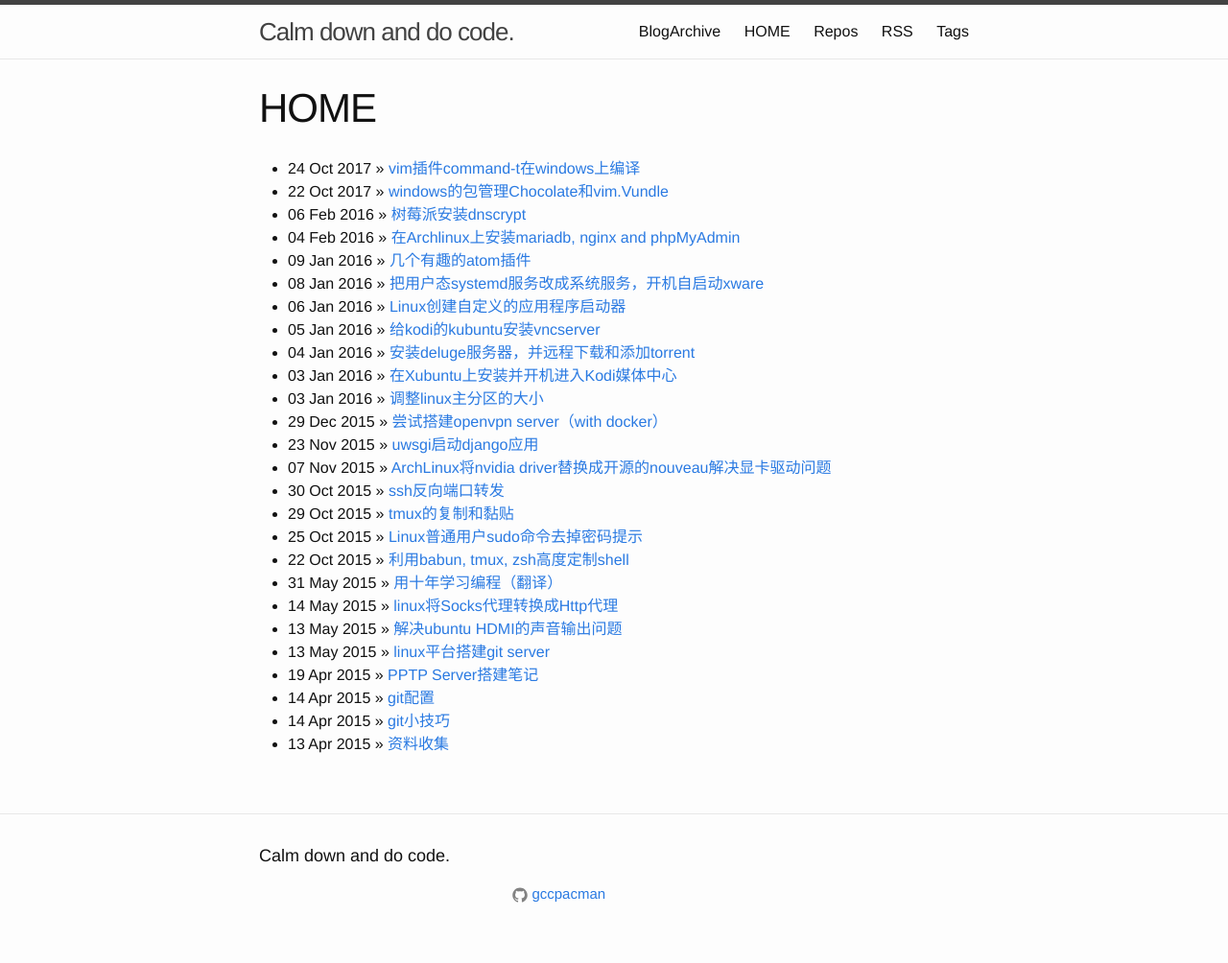
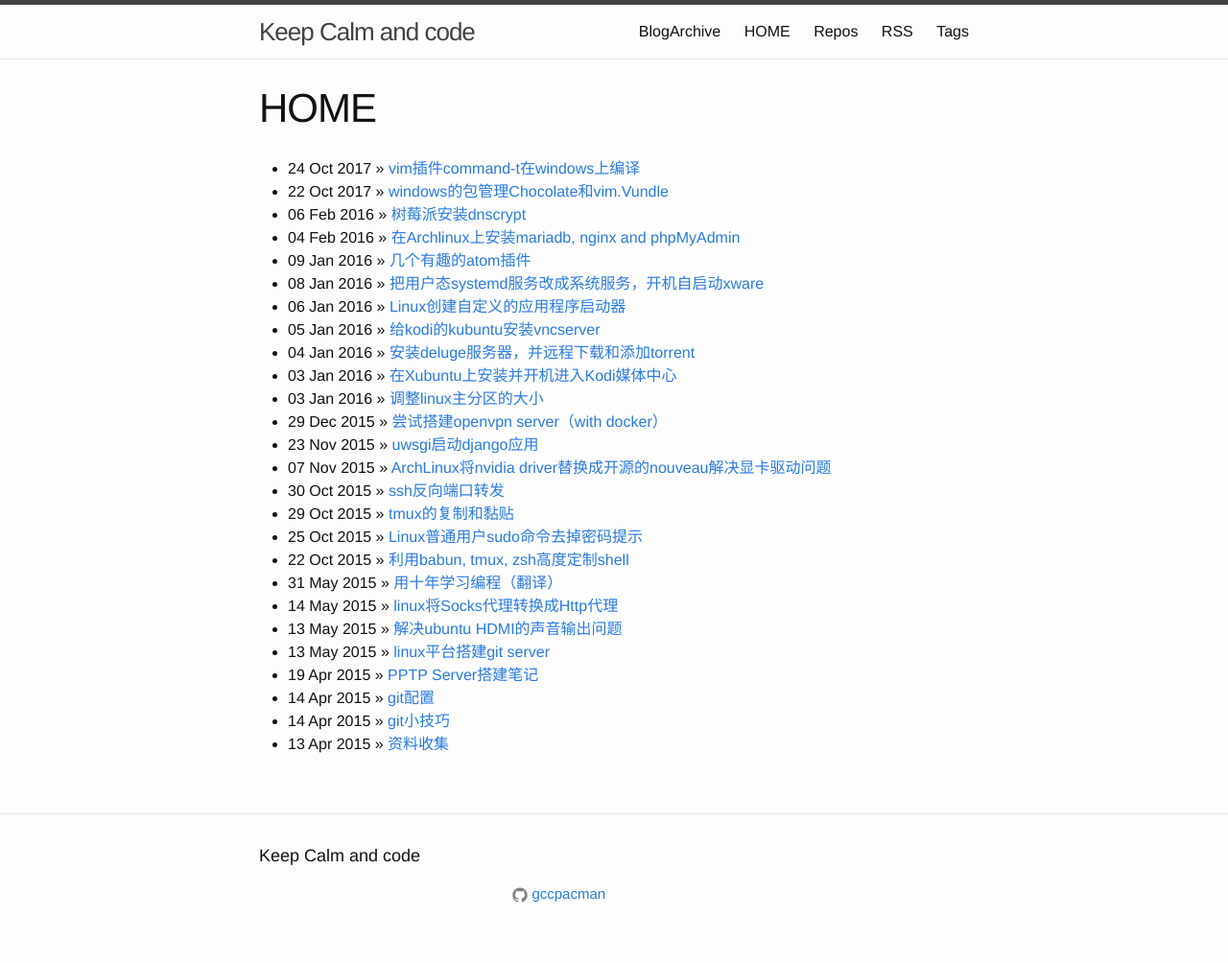
Before and after one commit to gccpacman/gccpacman.github.io, a Jekyll site: the page built from index.md, in a window 1280 px wide. Shown: the whole page at 96% size. Built offline with Jekyll 4.4.1, drawn with Linux system fonts in a browser that asks for light colours.

Commit message:
title change

```diff
--- a/_config.yml
+++ b/_config.yml
@@ -26,7 +26,7 @@
 # Themes are encouraged to use these universal variables
 # so be sure to set them if your theme uses them.
 #
-title : Calm down and do code.
+title : Keep Calm and code
 tagline: Site Tagline
 author :
   name : gccpacman
```
